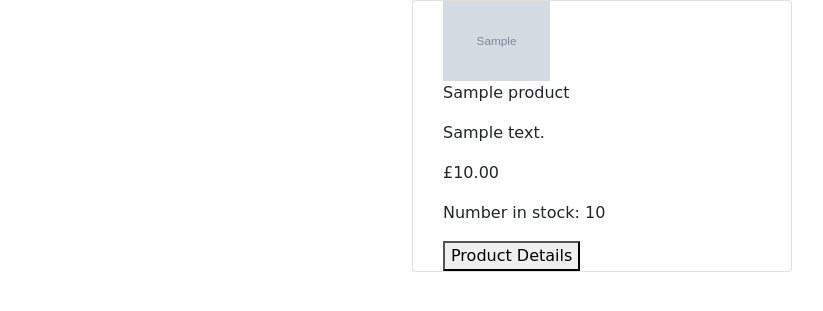
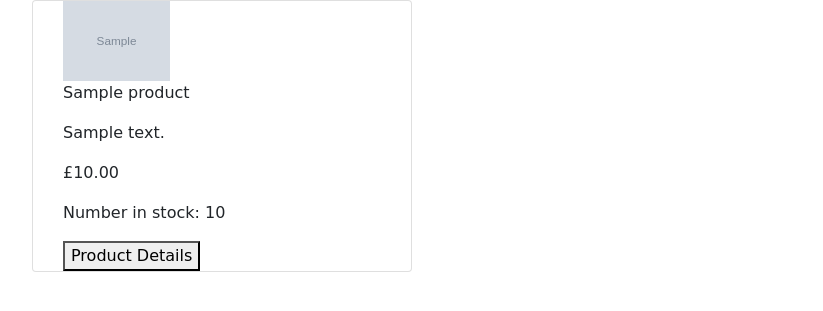
Before and after one commit to ElliotRedhead/PrintCrate, a Django app: page /products/ in a window 1280 px wide. Shown: the part 72-383 px from the top of the page, without its empty margins (38-861 px from the left). Run offline with Django 3.2, Linux system fonts and the light colour scheme; tables that the repository leaves empty hold one stand-in row (values such as "Sample post"); grey boxes marked "Sample" are stand-in pictures; some libraries are stand-ins or nearby versions; some web fonts are replaced.

Commit message:
Adjusted products' layouts.

```diff
--- a/products/templates/productcard.html
+++ b/products/templates/productcard.html
@@ -1,8 +1,8 @@
-<div class="d-flex align-self-center product-image-container col-5 col-md-12">
+<div class="align-self-center product-image-container col-5 col-md-12">
   <img class="product-image" src="{{ product.product_image.url }}">
   </img>
 </div>
-<div class=" col-7 col-md-12">
+<div class="col-7 col-md-12">
   <p>{{ product.name }}</p>
   <p>{{ product.description }}</p>
   <p>£{{ product.price }}</p>
--- a/products/templates/productslist.html
+++ b/products/templates/productslist.html
@@ -1,9 +1,9 @@
 {% extends "base.html" %}
 {% block content %}
 <div class="container">
-  <div class="d-flex justify-content-around row">
+  <div class="d-flex justify-content-start row">
     {% for product in products %}
-    <div class="col-12 col-md-5 col-lg-4 card">
+    <div class="col-12 col-md-6 col-lg-4 card">
       <div class="container">
         <div class="row">
           {% include "productcard.html" %}
```
